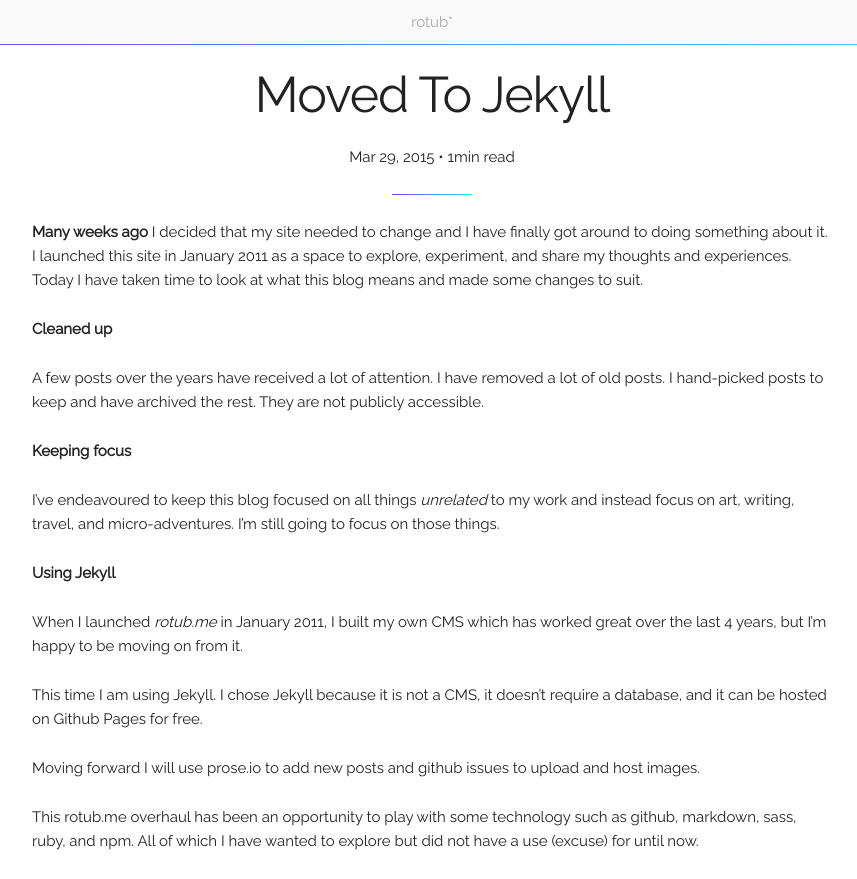
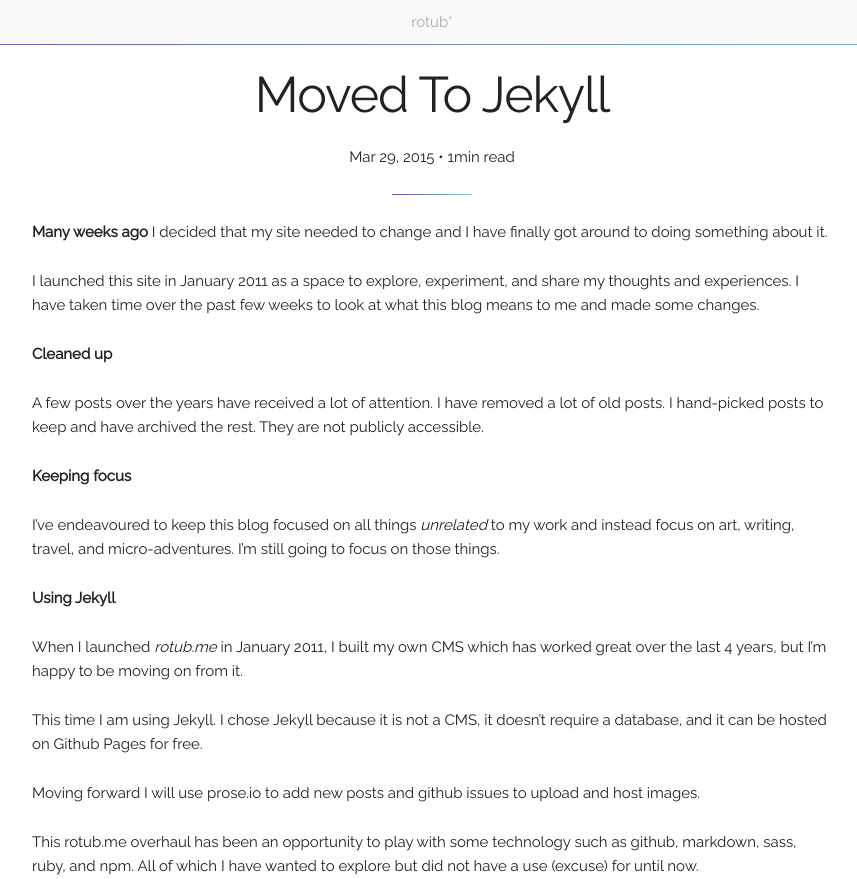
Before and after one commit to rotub/rotub.github.io, a Jekyll site: the page built from _posts/2015-03-29-moved-to-jekyll.markdown, in a window 1280 px wide and 1147 px high, cut to the strip 0-879 px from the top of the window. Shown: the whole strip, without its empty margins (208-1065 px from the left). Built offline with Jekyll 4.4.1, drawn with Linux system fonts in a browser that asks for light colours; nearby versions of some CDN libraries; comment, search, counter and statistics services are not loaded.

Commit message:
Update 2015-03-29-moved-to-jekyll.markdown

```diff
--- a/_posts/2015-03-29-moved-to-jekyll.markdown
+++ b/_posts/2015-03-29-moved-to-jekyll.markdown
@@ -4,7 +4,9 @@ layout: post
 categories: news
 ---
 
-**Many weeks ago** I decided that my site needed to change and I have finally got around to doing something about it. I launched this site in January 2011 as a space to explore, experiment, and share my thoughts and experiences. Today I have taken time to look at what this blog means and made some changes to suit.
+**Many weeks ago** I decided that my site needed to change and I have finally got around to doing something about it.
+
+I launched this site in January 2011 as a space to explore, experiment, and share my thoughts and experiences. I have taken time over the past few weeks to look at what this blog means to me and made some changes.
 
 **Cleaned up**
 
```
